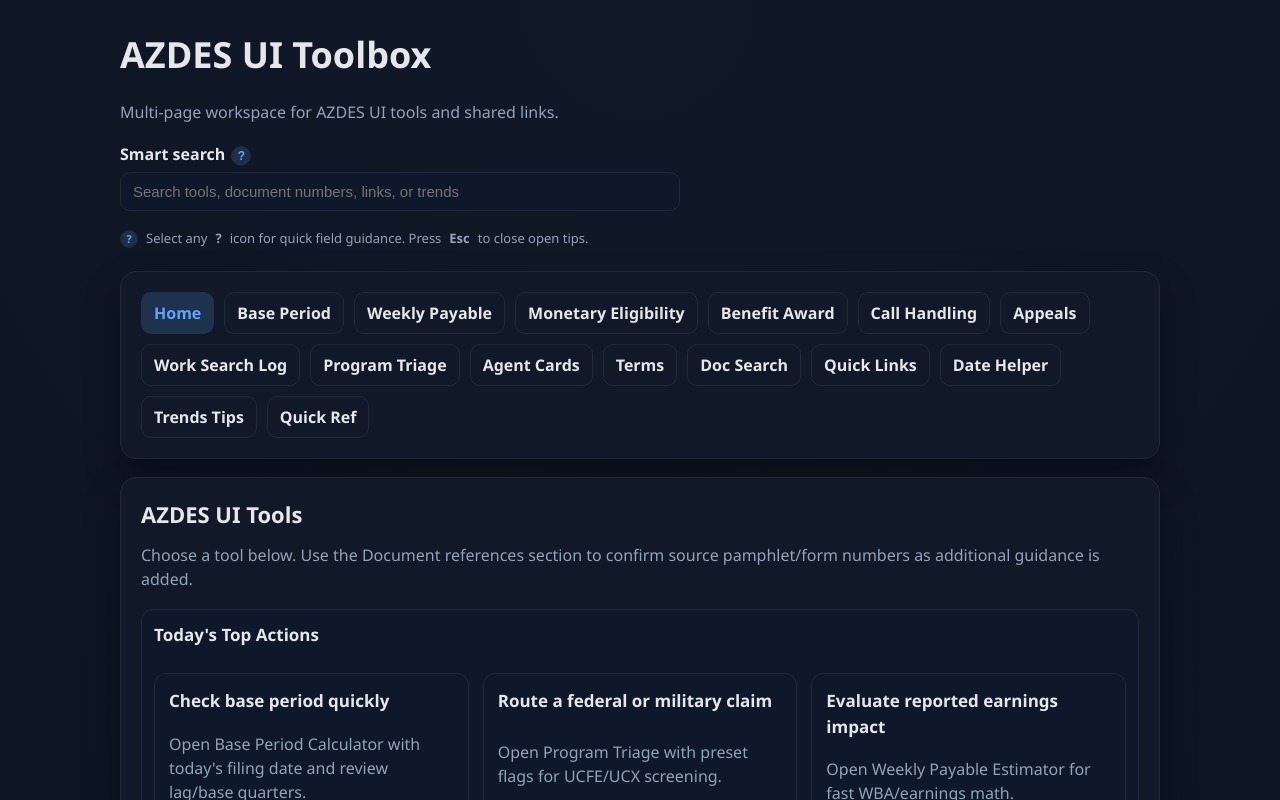
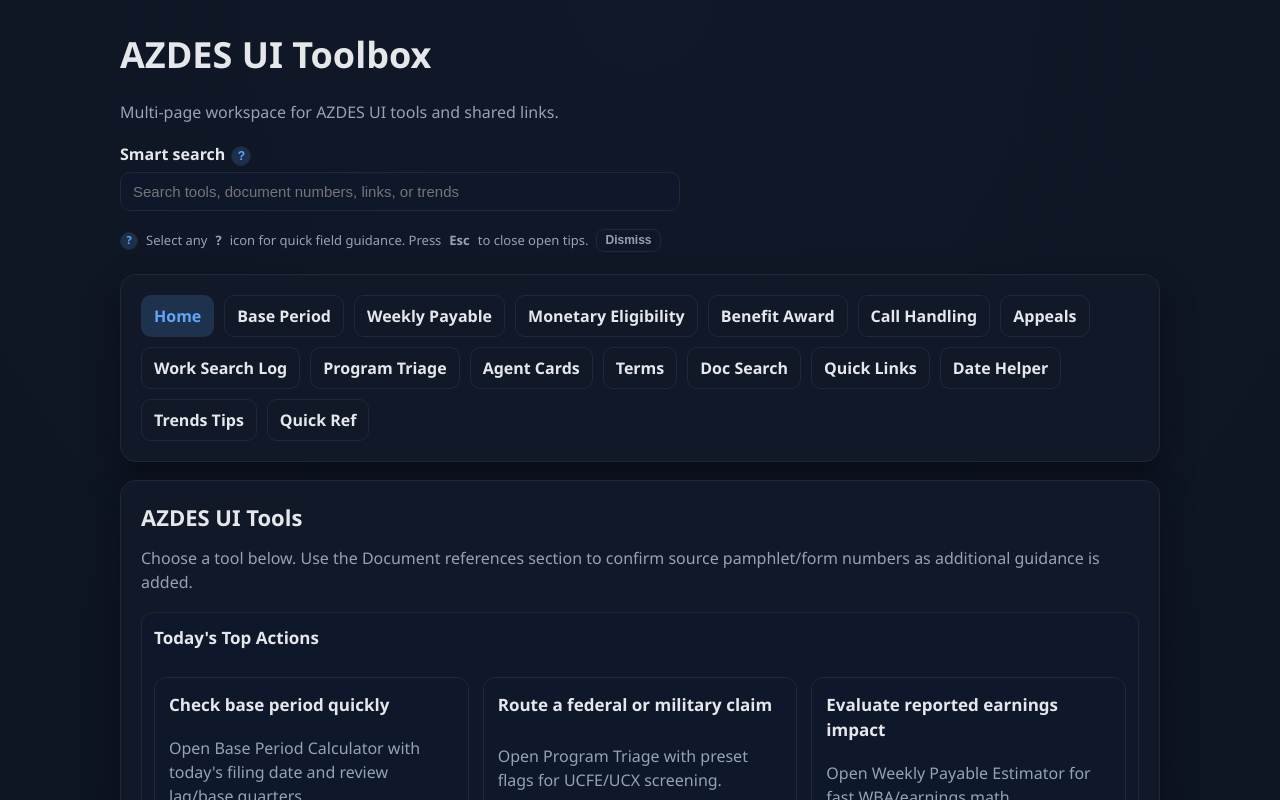
Before and after one commit to Rick-Smart/UI_TOOLS, a React (Vite) app: page / in a window 1280 px wide. Shown: the top 800 px of the page. Built offline with nearby package versions, Linux system fonts and the light colour scheme.

Commit message:
Make tooltip legend dismissible with local storage

```diff
--- a/src/App.jsx
+++ b/src/App.jsx
@@ -6,6 +6,16 @@ import { defaultLinks } from "./data/defaultLinks";
 import { documentReferences } from "./data/documentReferences";
 import { trendsTips } from "./data/trendsTips";
 import { navItems, toolRegistry } from "./data/toolRegistry";
+
+const TOOLTIP_LEGEND_DISMISSED_KEY = "azdes.tooltipLegendDismissed";
+
+function getTooltipLegendDismissed() {
+  if (typeof window === "undefined") {
+    return false;
+  }
+
+  return window.localStorage.getItem(TOOLTIP_LEGEND_DISMISSED_KEY) === "true";
+}
 
 function ToolScreen({ tool }) {
   const Component = tool.component;
@@ -31,6 +41,16 @@ function ToolScreen({ tool }) {
 
 function App() {
   const [searchQuery, setSearchQuery] = useState("");
+  const [isTooltipLegendDismissed, setIsTooltipLegendDismissed] = useState(
+    getTooltipLegendDismissed,
+  );
+
+  const handleDismissTooltipLegend = () => {
+    setIsTooltipLegendDismissed(true);
+    if (typeof window !== "undefined") {
+      window.localStorage.setItem(TOOLTIP_LEGEND_DISMISSED_KEY, "true");
+    }
+  };
 
   const searchResults = useMemo(() => {
     const query = searchQuery.trim().toLowerCase();
@@ -121,6 +141,7 @@ function App() {
             placeholder="Search tools, document numbers, links, or trends"
           />
         </div>
+        {isTooltipLegendDismissed ? null : (
           <div
             className="tooltip-legend muted"
             role="note"
@@ -131,7 +152,16 @@ function App() {
             </span>
             Select any <strong>?</strong> icon for quick field guidance. Press
             <strong> Esc</strong> to close open tips.
+            <button
+              type="button"
+              className="tooltip-legend-close"
+              onClick={handleDismissTooltipLegend}
+              aria-label="Dismiss tooltip help legend"
+            >
+              Dismiss
+            </button>
           </div>
+        )}
       </header>
 
       <nav className="card nav-row" aria-label="Primary navigation">
--- a/src/index.css
+++ b/src/index.css
@@ -436,6 +436,7 @@ input:focus-visible,
   align-items: center;
   gap: 8px;
   font-size: 13px;
+  flex-wrap: wrap;
 }
 
 .tooltip-badge {
@@ -450,6 +451,21 @@ input:focus-visible,
   justify-content: center;
   font-weight: 700;
   font-size: 11px;
+}
+
+.tooltip-legend-close {
+  padding: 4px 8px;
+  border-radius: 8px;
+  border: 1px solid var(--border);
+  background: transparent;
+  color: var(--muted);
+  font-size: 12px;
+  font-weight: 600;
+  line-height: 1.1;
+}
+
+.tooltip-legend-close:hover {
+  color: var(--text);
 }
 
 .print-friendly {
```
Lines whose indentation alone changed are shown as unchanged.
